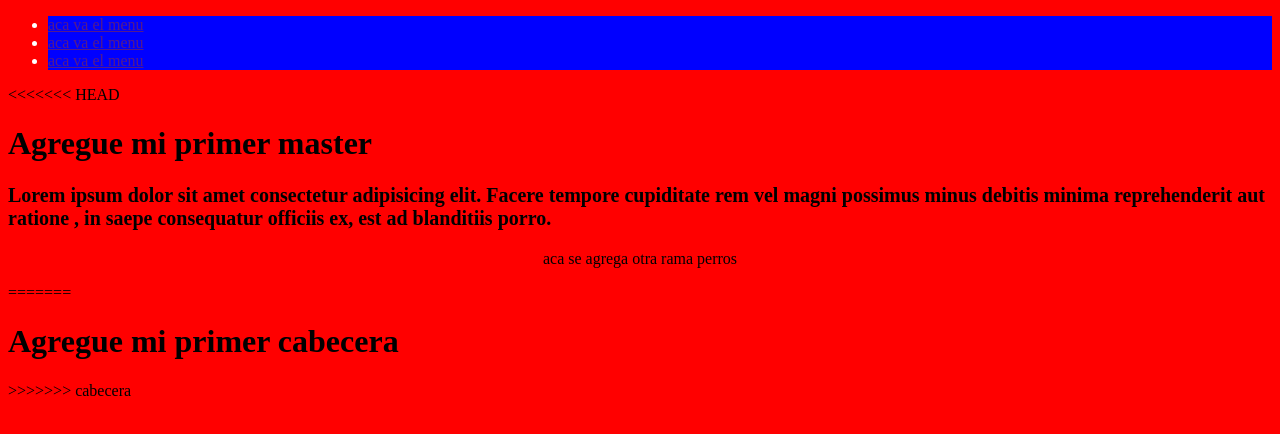
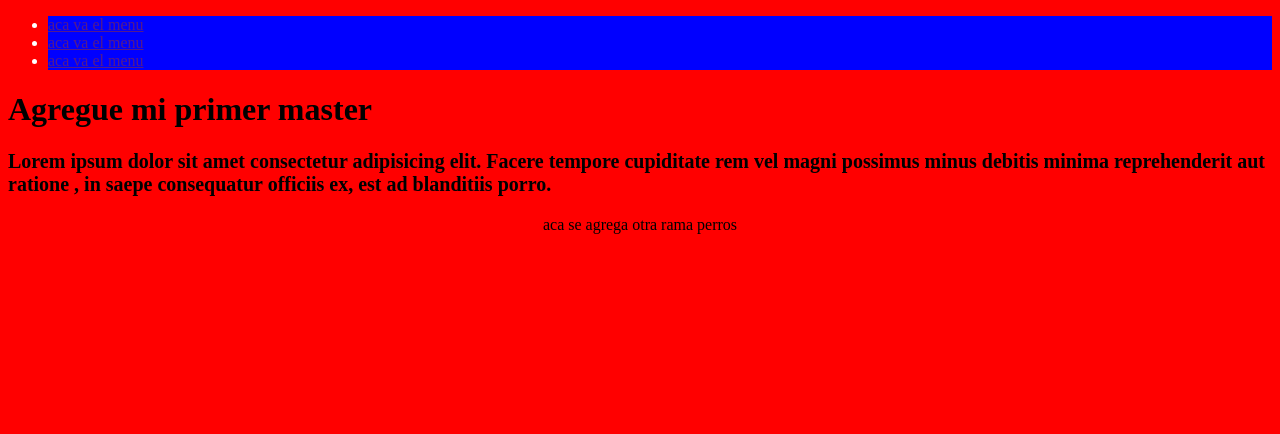
Before and after one commit to buttweiser/curso-git, a plain HTML site: page index.html in a window 1280 px wide. Drawn offline with Linux system fonts and the light colour scheme.

Commit message:
no se que hice aca

```diff
--- a/index.html
+++ b/index.html
@@ -17,7 +17,6 @@
            </ul>
        </nav>
     </head>
-<<<<<<< HEAD
     <h1>Agregue mi primer master</h1>
     <p class="parrafo">Lorem ipsum dolor sit amet consectetur adipisicing elit. Facere tempore cupiditate rem vel magni
     possimus minus debitis minima reprehenderit aut ratione
@@ -28,8 +27,5 @@
     </div>
 
     <script href="js/funciones.js"></script>
-=======
-    <h1>Agregue mi primer cabecera</h1>
->>>>>>> cabecera
 </body>
 </html>
```
